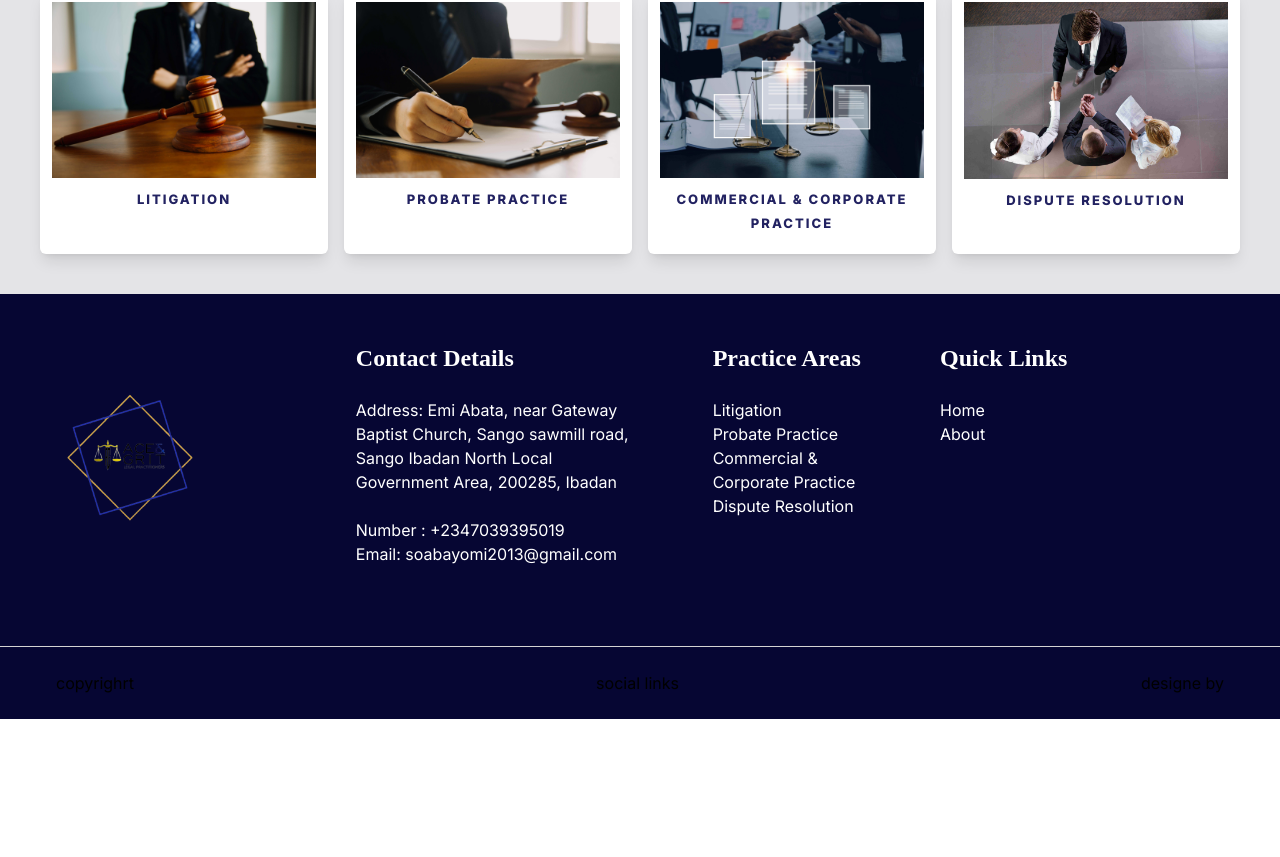
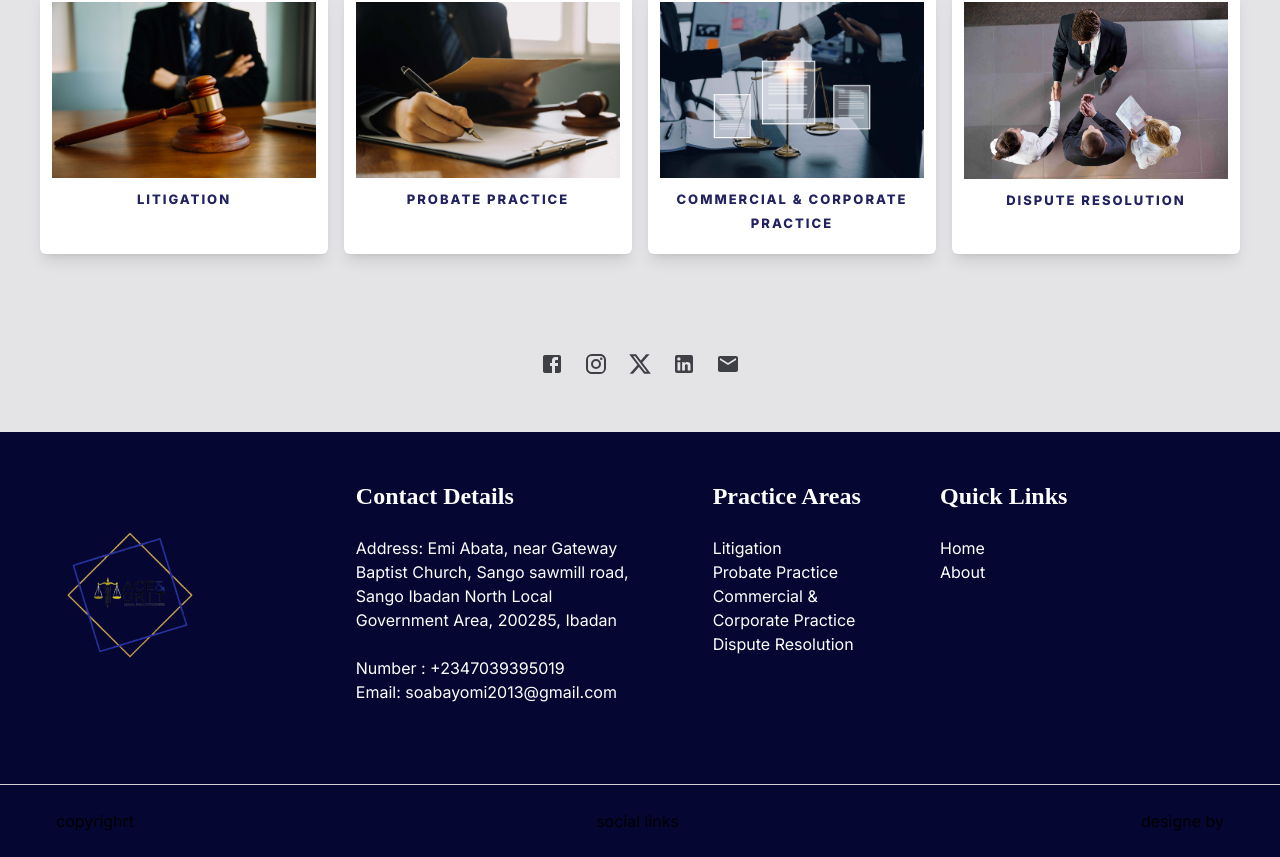
Before and after one commit to bolowys33/acegrit, a Next.js app: page / in a window 1280 px wide. Shown: the part 981-1838 px from the top of the page. Before the commit the page ends 1700 px from the top, so only its background shows below. Built offline with nearby package versions, Linux system fonts and the light colour scheme.

Commit message:
Add social links to home page

```diff
--- a/app/page.tsx
+++ b/app/page.tsx
@@ -1,10 +1,12 @@
 import Expertise from "@/components/Expertise";
 import Slider from "@/components/Slider";
+import Social from "@/components/Social";
 
 const Home = () => {
     return <div>
         <Slider />
         <Expertise />
+        <Social classes="bg-zinc-200" />
     </div>;
 };
 
```
